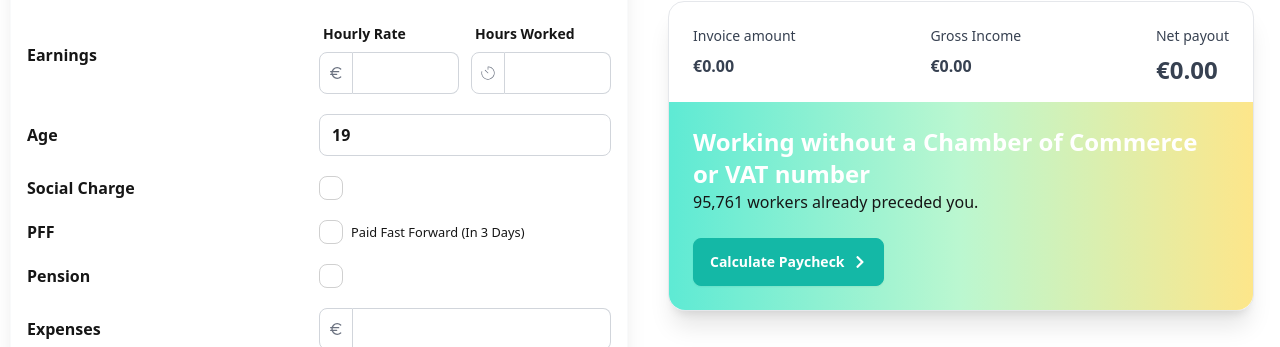
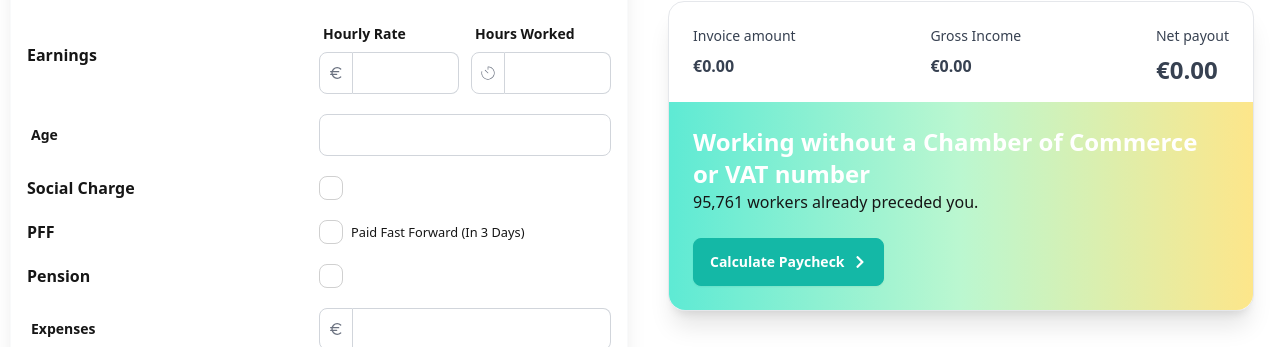
Before and after one commit to celestialdiamante/styptec, a Next.js app: page /en/calculate-your-benefit in a window 1280 px wide. Shown: the part 605-952 px from the top of the page. Built offline with nearby package versions, Linux system fonts and the light colour scheme.

Commit message:
estimation form validation update

```diff
--- a/src/components/Forms/CalculateBenefit.tsx
+++ b/src/components/Forms/CalculateBenefit.tsx
@@ -2,7 +2,9 @@
 import React from 'react';
 import { FaRegStar, FaSmile, FaStar } from 'react-icons/fa';
 import { FaRegFaceSmile } from 'react-icons/fa6';
-import { useForm } from 'react-hook-form';
+import { useForm } from "react-hook-form";
+import { z } from "zod";
+import { zodResolver } from "@hookform/resolvers/zod";
 import { CiTimer } from 'react-icons/ci';
 import { LuEuro } from 'react-icons/lu';
 
@@ -14,22 +16,30 @@ const percents = {
     serviceCharge: 10,
 };
 
-interface CalculatorFormData {
-    membership: string;
-    hourly_Rate: number;
-    hours_Worked: number;
-    gross_Invoice: number;
-    age: number;
-    payroll_Tax_Credit: boolean;
-    socially_Insured: boolean;
-    disability: boolean;
-    holiday_Allowance: boolean;
-    holidays: boolean;
-    flexible_Savings: boolean;
-    factoring: boolean;
-    expense: number;
-    add_Invoice: boolean;
-}
+const calculatorSchema = z.object({
+    membership: z.string(),
+    hourly_Rate: z
+        .number({ required_error: "Hourly rate is required" })
+        .min(1, "Hourly rate must be at least 1.00"),
+    hours_Worked: z
+        .number({ required_error: "Hours worked are required" })
+        .min(1, "Hours worked must be at least 1"),
+    gross_Invoice: z.number().optional(),
+    age: z
+        .number({ required_error: "Age is required" })
+        .min(18, "Age must be at least 18"),
+    payroll_Tax_Credit: z.boolean().optional(),
+    socially_Insured: z.boolean().optional(),
+    disability: z.boolean().optional(),
+    holiday_Allowance: z.boolean().optional(),
+    holidays: z.boolean().optional(),
+    flexible_Savings: z.boolean().optional(),
+    factoring: z.boolean().optional(),
+    expense: z.number().min(0, "Expenses must be at least 0.00").optional(),
+    add_Invoice: z.boolean().optional(),
+});
+
+// interface CalculatorFormData extends z.infer<typeof calculatorSchema> { }
 
 const membershipOptions = [
     {
@@ -49,23 +59,33 @@ const membershipOptions = [
 ];
 
 
-const CalculateBenefit = ({ onCalculate }: { onCalculate: (payoutValues: { invoiceAmount: number, grossIncome: number, netPayable: number }) => void }) => {
-    const { register, handleSubmit, watch } = useForm<CalculatorFormData>();
+const CalculateBenefit = ({ onCalculate }: { onCalculate: (payoutValues: { invoiceAmount: number; grossIncome: number; netPayable: number; }) => void; }) => {
+    const {
+        register, handleSubmit, watch, formState: {} } = useForm<z.infer<typeof calculatorSchema>>({
+            resolver: zodResolver(calculatorSchema),
+            mode: "onChange",
+        });
 
-    const hourlyRate = watch('hourly_Rate');
-    const hoursWorked = watch('hours_Worked');
-    const membershipType = watch('membership');
-    const pension = watch('disability');
-    const pff = watch('socially_Insured');
-    const socialCharges = watch('payroll_Tax_Credit');
+    const hourlyRate = watch("hourly_Rate");
+    const hoursWorked = watch("hours_Worked");
+    const age = watch("age");
+    const membershipType = watch("membership");
+    const pension = watch("disability");
+    const pff = watch("socially_Insured");
+    const socialCharges = watch("payroll_Tax_Credit");
+    const expense = watch("expense");
 
     const [invoiceAmount, setInvoiceAmount] = React.useState<number>(0);
     const [grossIncome, setGrossIncome] = React.useState<number>(0);
     const [netPayable, setNetPayable] = React.useState<number>(0);
 
-
     React.useEffect(() => {
-        if (typeof hourlyRate === 'number' && typeof hoursWorked === 'number' && hourlyRate > 0 && hoursWorked > 0) {
+        if (
+            typeof hourlyRate === "number" &&
+            typeof hoursWorked === "number" &&
+            hourlyRate > 0 &&
+            hoursWorked > 0
+        ) {
             const newInvoiceAmount = hourlyRate * hoursWorked;
             const percent = newInvoiceAmount / 100;
             const serviceCharge = percents.serviceCharge * percent;
@@ -89,7 +109,7 @@ const CalculateBenefit = ({ onCalculate }: { onCalculate: (payoutValues: { invoi
 
             let newNetPayable = newGrossIncome - otherDeductions;
 
-            if (membershipType === 'premium') {
+            if (membershipType === "premium") {
                 const premiumDiscount = percents.premium * grossPercent;
                 newNetPayable += premiumDiscount;
             }
@@ -109,6 +129,7 @@ const CalculateBenefit = ({ onCalculate }: { onCalculate: (payoutValues: { invoi
 
     return (
         <form onSubmit={handleSubmit(() => { })}>
+
             <div className="*:text-base *:font-semibold">
                 <label className="label">Membership</label>
                 <div className="flex flex-row gap-2 my-2">
@@ -152,12 +173,16 @@ const CalculateBenefit = ({ onCalculate }: { onCalculate: (payoutValues: { invoi
                                 </div>
                                 <input
                                     type="number"
-                                    {...register('hourly_Rate', { valueAsNumber: true })}
+                                    {...register("hourly_Rate", { valueAsNumber: true })}
                                     className="lg:w-full focus:outline-none border border-l-0 border-gray-300 rounded-r-lg px-3 py-2"
                                     step={0.01}
                                 />
                             </div>
+                            {hourlyRate !== undefined && hourlyRate < 1 && (
+                                <p className="text-red-500">Hourly rate must be at least 1.00</p>
+                            )}
                         </div>
+
                         <div>
                             <label className="label text-sm">Hours Worked</label>
                             <div className="flex items-center">
@@ -166,22 +191,30 @@ const CalculateBenefit = ({ onCalculate }: { onCalculate: (payoutValues: { invoi
                                 </div>
                                 <input
                                     type="number"
-                                    {...register('hours_Worked', { valueAsNumber: true })}
+                                    {...register("hours_Worked", { valueAsNumber: true })}
                                     className="lg:w-full focus:outline-none border border-l-0 border-gray-300 rounded-r-lg px-3 py-2"
                                 />
                             </div>
+
+                            {hoursWorked !== undefined && hoursWorked < 1 && (
+                                <p className="text-red-500">Hours worked must be at least 1</p>
+                            )}
                         </div>
+
                     </div>
                 </div>
 
                 <div className="items-center">
-                    <div className="">Age</div>
+                    <label className="label text-sm">Age</label>
                     <input
                         type="number"
-                        {...register('age', { valueAsNumber: true })}
+                        {...register("age", { valueAsNumber: true })}
                         className="lg:w-full focus:outline-none border border-gray-300 rounded-lg px-3 py-2"
-                        defaultValue={19}
                     />
+
+                    {age !== undefined && age < 18 && (
+                        <p className="text-red-500">Age must be at least 18</p>
+                    )}
                 </div>
 
                 <div className="items-center">
@@ -207,19 +240,22 @@ const CalculateBenefit = ({ onCalculate }: { onCalculate: (payoutValues: { invoi
                 </div>
 
                 <div className="items-center">
-                    <div className="">Expenses</div>
+                    <label className="label text-sm">Expenses</label>
                     <div className="flex items-center">
                         <div className="text-gray-500 border border-gray-300 rounded-l-lg px-1 py-2">
                             <LuEuro size={24} className="py-1" />
                         </div>
                         <input
                             type="number"
-                            {...register('expense', { valueAsNumber: true })}
+                            {...register("expense", { valueAsNumber: true })}
                             className="lg:w-full focus:outline-none border border-l-0 border-gray-300 rounded-r-lg px-3 py-2"
                             step={0.01}
                         />
                     </div>
-                </div>
+                    {expense !== undefined && expense < 0 && (
+                        <p className="text-red-500">Expenses must be at least 0.00</p>
+                    )}
+                </div>s
             </div>
         </form>
     );
```
